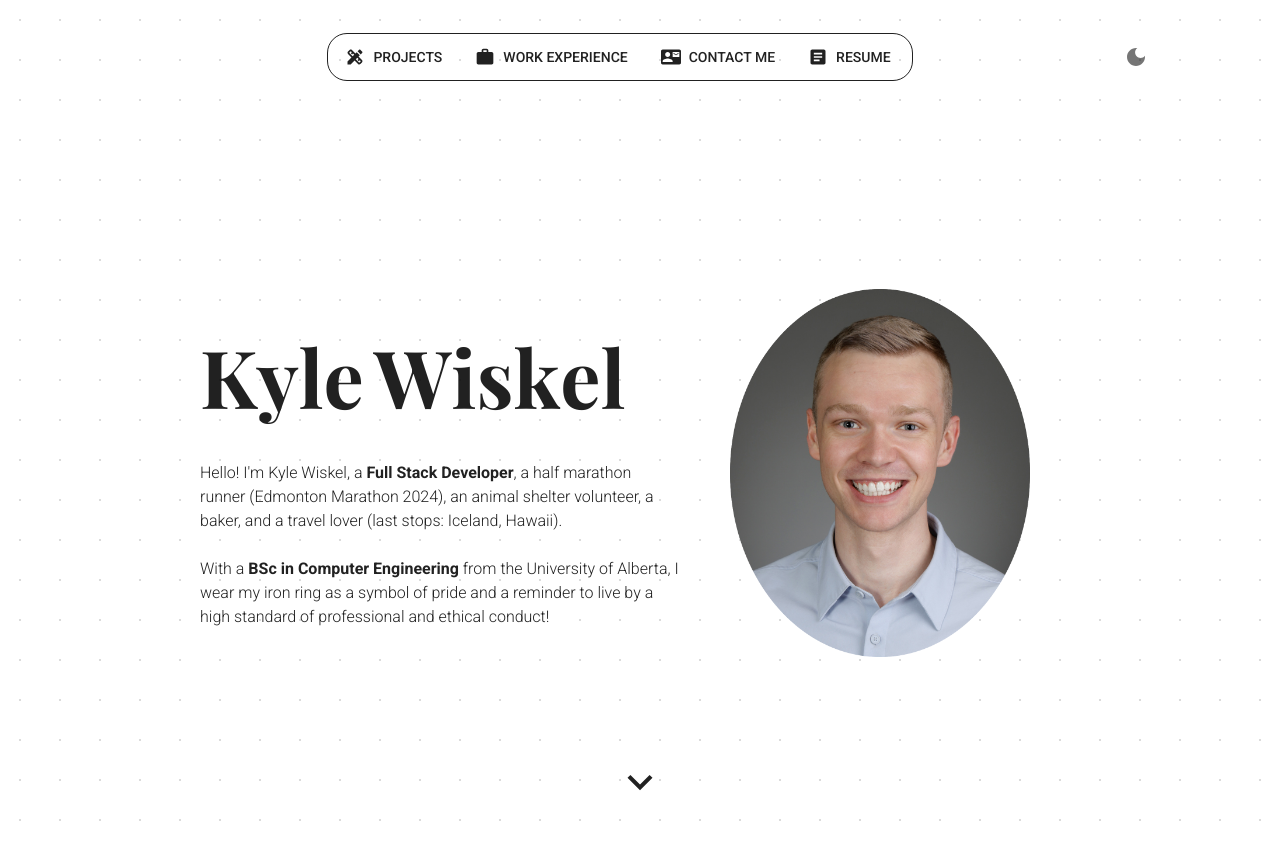
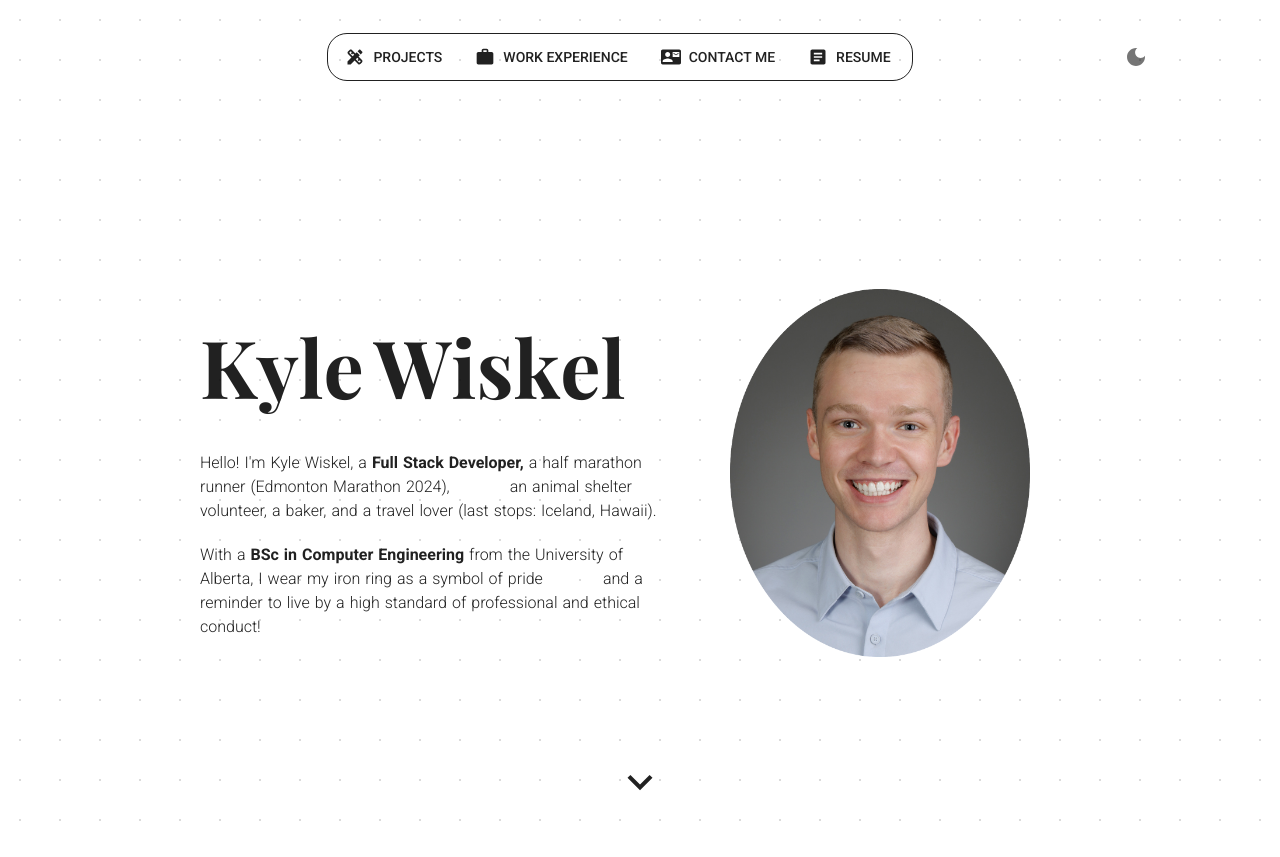
Before and after one commit to kwiskel/kylewiskel.dev, a Next.js app: page / in a window 1280 px wide. Built offline with nearby package versions, Linux system fonts and the light colour scheme.

Commit message:
Added animated text + fade in to the navbar + showmore icon

```diff
--- a/app/page.tsx
+++ b/app/page.tsx
@@ -1,5 +1,5 @@
 'use client';
-import { Box, Collapse, useTheme } from '@mui/material';
+import { Box, Collapse, Fade, useTheme } from '@mui/material';
 import NavigationBar from './ui/NavigationBar';
 import TitleSection from './ui/TitleSection';
 import ProjectsSection from './ui/ProjectsSection';
@@ -16,6 +16,7 @@ export default function Page() {
   const contactRef = useRef(null);
 
   const [showMore, setShowMore] = useState(false); // Controls expanded content
+  const [fadeIn, setFadeIn] = useState(false);
 
   const setCollapse = () => {
     if (!showMore) {
@@ -35,8 +36,9 @@ export default function Page() {
             },
           }}
         >
-          <NavigationBar projectRef={projectRef} workRef={workRef} contactRef={contactRef} />
-          <TitleSection />
+          <NavigationBar projectRef={projectRef} workRef={workRef} contactRef={contactRef} fadeIn={fadeIn} />
+          <TitleSection fadeIn={fadeIn} setFadeIn={setFadeIn} />
+          <Fade in={fadeIn} timeout={2000}>
             <ExpandMore
               sx={{
                 display: { xs: 'none', md: 'block' },
@@ -50,6 +52,7 @@ export default function Page() {
               }}
               onClick={() => setCollapse()}
             />
+          </Fade>
           <Collapse in={showMore} timeout={{ enter: 2000, exit: 0 }} sx={{ maxWidth: '100%' }}>
             <>
               <ProjectsSection ref={projectRef} />
--- /dev/null
+++ b/app/ui/AnimatedText.tsx
@@ -0,0 +1,43 @@
+import { Box, Typography, TypographyProps } from '@mui/material';
+import { motion } from 'motion/react';
+import { ForwardedRef, forwardRef } from 'react';
+
+type props = {
+  text: string;
+};
+
+const MotionTypography = motion.create(
+  // eslint-disable-next-line react/display-name
+  forwardRef((props: TypographyProps, ref: ForwardedRef<HTMLSpanElement>) => <Typography ref={ref} {...props} />),
+);
+
+export default function AnimatedText({ text }: props) {
+  const renderWord = (text: string) => {
+    // You can use a regex or manual parsing to transform strings into JSX components
+    const parsedWord = text.split(' ').map((item, idx) => {
+      if (item.startsWith('<b>') || item.endsWith('</b>')) {
+        return <b key={idx}>{item.replace(/<\/?b>/g, '')}</b>;
+      }
+      return item;
+    });
+    return parsedWord;
+  };
+  return (
+    <>
+      {text.split(' ').map((word, index) => (
+        <Box sx={{ marginRight: '5px', display: 'flex' }} key={index}>
+          <MotionTypography
+            variant='body1'
+            sx={{ color: 'text.primary', fontWeight: '300', wordWrap: 'break-word' }}
+            initial={{ opacity: 0, y: 300 }}
+            animate={{ opacity: 1, y: 0 }}
+            transition={{ duration: 2, delay: Math.random() }}
+            key={index}
+          >
+            {renderWord(word)}
+          </MotionTypography>
+        </Box>
+      ))}
+    </>
+  );
+}
--- a/app/ui/NavigationBar.tsx
+++ b/app/ui/NavigationBar.tsx
@@ -1,6 +1,6 @@
 'use client';
 import { Article, ContactMail, DarkMode, DesignServices, LightMode, Menu, Work } from '@mui/icons-material';
-import { Box, Button, ButtonProps, IconButton, styled, Toolbar, useRadioGroup, useTheme } from '@mui/material';
+import { Box, Button, ButtonProps, Fade, IconButton, styled, Toolbar, useRadioGroup, useTheme } from '@mui/material';
 import { RefObject, useContext, useEffect, useRef, useState } from 'react';
 import { ThemeContext } from './ClientThemeProvider';
 
@@ -8,9 +8,10 @@ type props = {
   projectRef: RefObject<HTMLDivElement>;
   workRef: RefObject<HTMLDivElement>;
   contactRef: RefObject<HTMLDivElement>;
+  fadeIn: boolean;
 };
 
-export default function NavigationBar({ projectRef, workRef, contactRef }: props) {
+export default function NavigationBar({ projectRef, workRef, contactRef, fadeIn }: props) {
   const theme = useTheme();
   const { changeMode } = useContext(ThemeContext); // Access the theme state and function
   const [mobileOpen, setMobileOpen] = useState(false);
@@ -55,6 +56,7 @@ export default function NavigationBar({ projectRef, workRef, contactRef }: props
   };
 
   return (
+    <Fade in={fadeIn} timeout={2000}>
       <Toolbar
         sx={{
           width: '100%',
@@ -132,5 +134,6 @@ export default function NavigationBar({ projectRef, workRef, contactRef }: props
           {theme.palette.mode === 'dark' ? <LightMode /> : <DarkMode />}
         </IconButton>
       </Toolbar>
+    </Fade>
   );
 }
--- a/app/ui/TitleSection.tsx
+++ b/app/ui/TitleSection.tsx
@@ -1,12 +1,15 @@
-import { Box, Fade, Typography } from '@mui/material';
+import { Box, Fade } from '@mui/material';
 import Image from 'next/image';
 import profile from '../../public/profile.png';
 import AnimatedName from './AnimatedName';
-import { useState } from 'react';
+import AnimatedText from './AnimatedText';
 
-export default function TitleSection() {
-  const [fadeIn, setFadeIn] = useState(false);
+type props = {
+  fadeIn: boolean;
+  setFadeIn: (value: boolean) => void;
+};
 
+export default function TitleSection({ fadeIn, setFadeIn }: props) {
   return (
     <Box
       sx={{
@@ -63,8 +66,24 @@ export default function TitleSection() {
           </Typography> */}
           <AnimatedName setFadeIn={setFadeIn} />
         </Box>
-        <Fade in={fadeIn} timeout={2000}>
-          <Typography
+        <Box
+          sx={{
+            display: 'flex',
+            flexWrap: 'wrap',
+          }}
+        >
+          <AnimatedText
+            text="Hello! I'm Kyle Wiskel, a <b>Full</b> <b>Stack</b> <b>Developer</b>, a half marathon runner (Edmonton Marathon 2024),
+            an animal shelter volunteer, a baker, and a travel lover (last stops: Iceland, Hawaii)."
+          />
+        </Box>
+        <Box sx={{ display: 'flex', flexWrap: 'wrap', mt: '20px' }}>
+          <AnimatedText
+            text='With a <b>BSc</b> <b>in</b> <b>Computer</b> <b>Engineering</b> from the University of Alberta, I wear my iron ring as a symbol of pride
+            and a reminder to live by a high standard of professional and ethical conduct!'
+          />
+        </Box>
+        {/* <Typography
             variant='body1'
             sx={{ color: 'text.primary', alignSelf: 'center', fontWeight: '300', wordWrap: 'break-word' }}
           >
@@ -72,8 +91,7 @@ export default function TitleSection() {
             an animal shelter volunteer, a baker, and a travel lover (last stops: Iceland, Hawaii). <br /> <br /> With a
             <b> BSc in Computer Engineering</b> from the University of Alberta, I wear my iron ring as a symbol of pride
             and a reminder to live by a high standard of professional and ethical conduct!
-          </Typography>
-        </Fade>
+          </Typography> */}
       </Box>
       <Fade in={fadeIn} timeout={2000}>
         <Box
```
Lines whose indentation alone changed are shown as unchanged.
